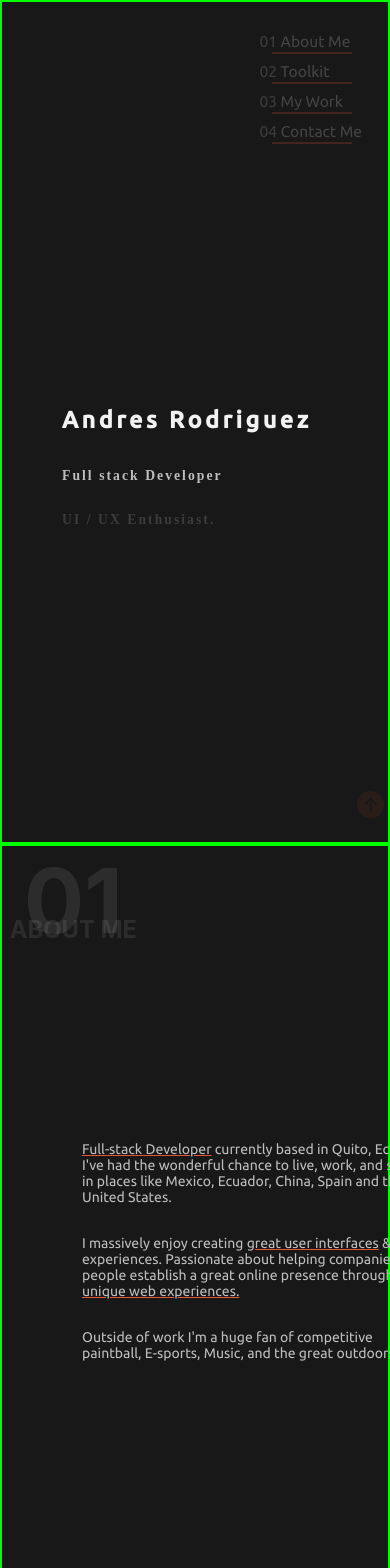
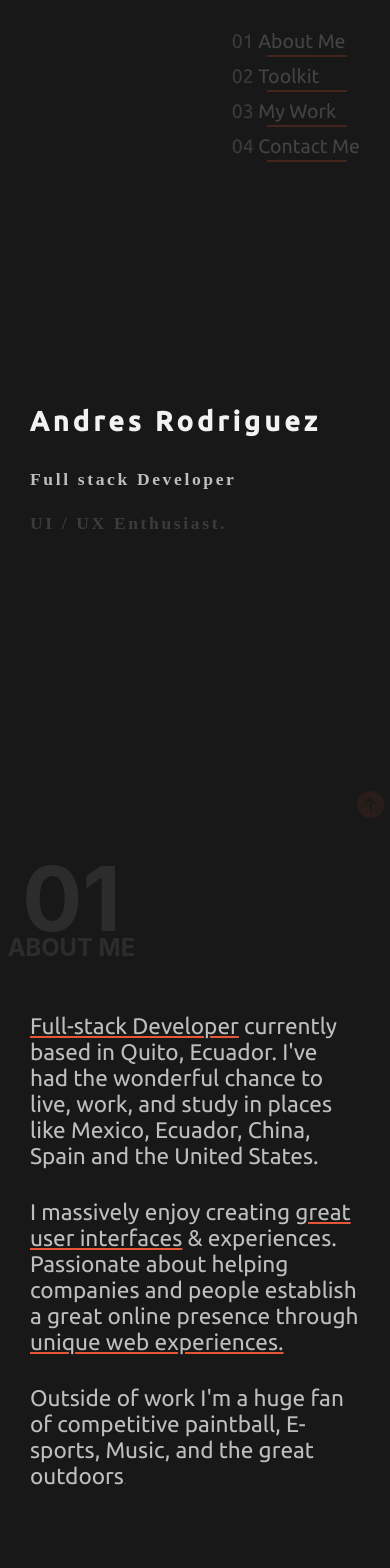
Before and after one commit to arod90/Personal-Portfolio, a React (Create React App) app: page / in a window 390 px wide. Shown: the top 1568 px of the page. Built offline with nearby package versions, Linux system fonts and the light colour scheme; a web font is replaced by a local one.

Commit message:
commitnfor work on home pc

```diff
--- a/src/App.css
+++ b/src/App.css
@@ -19,7 +19,6 @@
   padding: 30px;
   /* scroll-snap-align: start; */
   position: relative;
-  border: 2px solid lime;
 }
 
 .welcome-left {
@@ -900,3 +899,168 @@ form button:active {
     font-size: 8vw;
   }
 }
+
+/* TODO PHONE MEDIA QUERY */
+
+@media screen and (max-width: 400px) {
+  /*  WELCOME SECTION QUERY */
+  .welcome {
+    display: flex;
+    flex-direction: column-reverse;
+  }
+  .welcome-left {
+    padding: 0px;
+    height: 80vh;
+    width: 100vw;
+  }
+  .welcome-right {
+    width: 100vw;
+    height: 20vh;
+  }
+  .welcome-left h2 {
+    font-size: 7vw;
+    animation: typing 3s steps(40, end), blink-caret 0.75s step-end infinite;
+  }
+  .h3-cont h3 {
+    font-size: 4.5vw;
+  }
+  .section li {
+    font-size: 5vw;
+  }
+  .section ul {
+    margin-right: 40px;
+  }
+  /*  ABOUT SECTION QUERY */
+  .about-cont {
+    padding: 0px;
+  }
+  .p-wrapper {
+    width: 100%;
+    height: 60vh;
+  }
+  .p-wrapper p {
+    font-size: 5.8vw;
+  }
+  /*  TOOLKIT SECTION QUERY */
+  .tool-cont {
+    padding: 0px;
+    display: flex;
+    align-items: center;
+    justify-content: center;
+  }
+  .tool-wrapper {
+    display: flex;
+    align-items: center;
+    justify-content: center;
+    width: 90%;
+    height: 80%;
+    margin-top: 100px;
+    margin-left: 50px;
+  }
+  .tool-wrapper span {
+    font-size: 22vw;
+  }
+  /*  MY WORK SECTION QUERY */
+  .work {
+    padding: 10px;
+  }
+  .project-cont {
+    padding: 0px !important ;
+    margin-right: 0px;
+    width: 100%;
+    height: 70vh;
+    align-self: flex-end;
+  }
+  .project-cont h1 {
+    font-size: 7vw;
+  }
+  .project-cont p {
+    font-size: 3vw;
+  }
+  .project-cont a {
+    font-size: 2.6vw;
+  }
+  .project2-cont {
+    width: 100%;
+    padding: 0px;
+    padding-top: 50px;
+  }
+  .project1-cont {
+    width: 100%;
+    padding: 0px;
+    padding-top: 50px;
+  }
+  .project1-info {
+    padding-left: 30px;
+  }
+  .project2-info {
+    padding-right: 30px;
+  }
+  .project1-screen {
+    height: 50%;
+    width: 100%;
+  }
+  .project1-info {
+    width: 90%;
+    padding: 10px;
+  }
+  .project2-screen {
+    height: 50%;
+    width: 100%;
+  }
+  .frame {
+    height: 10px;
+    width: 100%;
+  }
+  .laptop-bottom {
+    height: 15px;
+    width: 110%;
+  }
+  /*  CONTACT SECTION QUERY */
+  .contact-form {
+    height: 60vh;
+    width: 70vw;
+    margin-top: 150px;
+    margin-right: 0px;
+  }
+  .contact-form label {
+    font-size: 3.3vw;
+  }
+  form input {
+    width: 100%;
+    border-bottom: 2px solid #bebebe72;
+    font-size: 3vw;
+  }
+  form textarea {
+    width: 100%;
+    font-size: 3vw;
+  }
+  form button {
+    font-size: 3vw;
+  }
+  /* SECTION NUMS QUERY */
+  .num-name {
+    top: 0%;
+    left: 2%;
+  }
+
+  .section-num {
+    font-size: 23vw;
+    opacity: 0.12;
+  }
+
+  .num-name h2 {
+    font-size: 6.1vw;
+    margin-top: -20px;
+  }
+  .back-to-top {
+    position: fixed;
+    bottom: 3%;
+    right: 1.5%;
+    font-size: 7vw;
+  }
+
+  .back-to-top:hover {
+    font-size: 8vw;
+  }
+}
```
